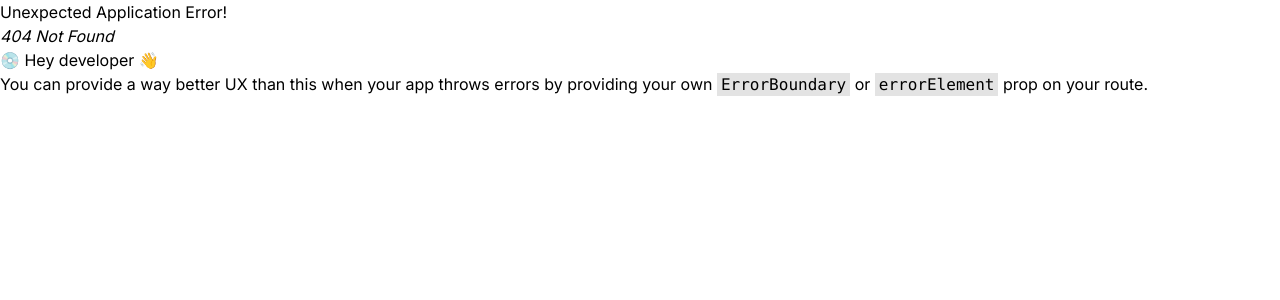
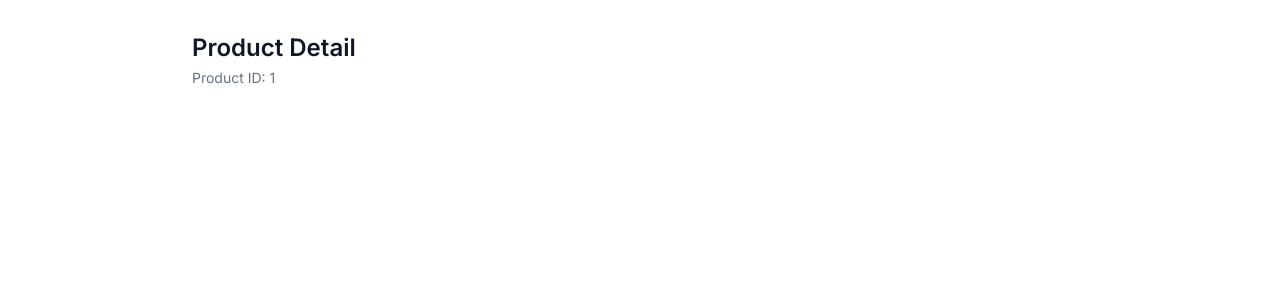
Before and after one commit to vikash-chaurasiya/blostem, a React (Vite) app: page /product/1 in a window 1280 px wide. Before the commit this address had no page. Shown: the top 300 px of the page. Built offline with nearby package versions, Linux system fonts and the light colour scheme.

Commit message:
setup routes

```diff
--- /dev/null
+++ b/src/pages/ProductDetailPage.tsx
@@ -0,0 +1,18 @@
+import { useParams } from "react-router-dom";
+
+export default function ProductDetailPage() {
+    const { id } = useParams<{ id: string }>();
+
+    return (
+        <div className="min-h-screen bg-white dark:bg-slate-950 px-4 py-8">
+            <div className="max-w-4xl mx-auto">
+                <h1 className="text-2xl font-semibold text-gray-900 dark:text-white">
+                    Product Detail
+                </h1>
+                <p className="text-sm text-gray-500 dark:text-gray-400 mt-1">
+                    Product ID: {id}
+                </p>
+            </div>
+        </div>
+    );
+}
--- /dev/null
+++ b/src/pages/ProductsPage.tsx
@@ -0,0 +1,14 @@
+export default function ProductsPage() {
+    return (
+        <div className="min-h-screen bg-white dark:bg-slate-950 px-4 py-8">
+            <div className="max-w-7xl mx-auto">
+                <h1 className="text-2xl font-semibold text-gray-900 dark:text-white">
+                    Products
+                </h1>
+                <p className="text-sm text-gray-500 dark:text-gray-400 mt-1">
+                    Search, filter and browse — coming soon.
+                </p>
+            </div>
+        </div>
+    );
+}
--- a/src/router/AppRouter.tsx
+++ b/src/router/AppRouter.tsx
@@ -1,20 +1,22 @@
 import { createBrowserRouter, RouterProvider } from 'react-router-dom'
-import GuestRoute from './GuestRoute'
 import ProtectedRoute from './ProtectedRoute'
 import LoginPage from '@/pages/LoginPage'
+import ProductsPage from '@/pages/ProductsPage'
+import ProductDetailPage from '@/pages/ProductDetailPage'
 import DashboardPage from '@/pages/DashboardPage'
 
 export const router = createBrowserRouter([
+    // Public — accessible without login
+    { path: '/', element: <ProductsPage /> },
+    { path: '/product/:id', element: <ProductDetailPage /> },
+    { path: '/login', element: <LoginPage /> },
+
+    // Protected — require login
     {
-        path: '/login',
-        element: <GuestRoute />,
-        children: [{ index: true, element: <LoginPage /> }],
-    },
-    {
-        path: '/',
         element: <ProtectedRoute />,
         children: [
-            { index: true, element: <DashboardPage /> },
+            { path: '/favorites', element: <DashboardPage /> }, // placeholder
+            { path: '/profile', element: <DashboardPage /> },   // placeholder
         ],
     },
 ])
--- a/src/router/GuestRoute.tsx
+++ /dev/null
@@ -1,11 +0,0 @@
-import { Navigate, Outlet } from 'react-router-dom'
-import { useAuthStore } from '@/store/auth.store'
-
-export default function GuestRoute() {
-    const isAuthenticated = useAuthStore((s) => s.isAuthenticated)
-    const isInitialized = useAuthStore((s) => s.isInitialized)
-
-    if (!isInitialized) return null
-
-    return isAuthenticated ? <Navigate to="/" replace /> : <Outlet />
-}
```
